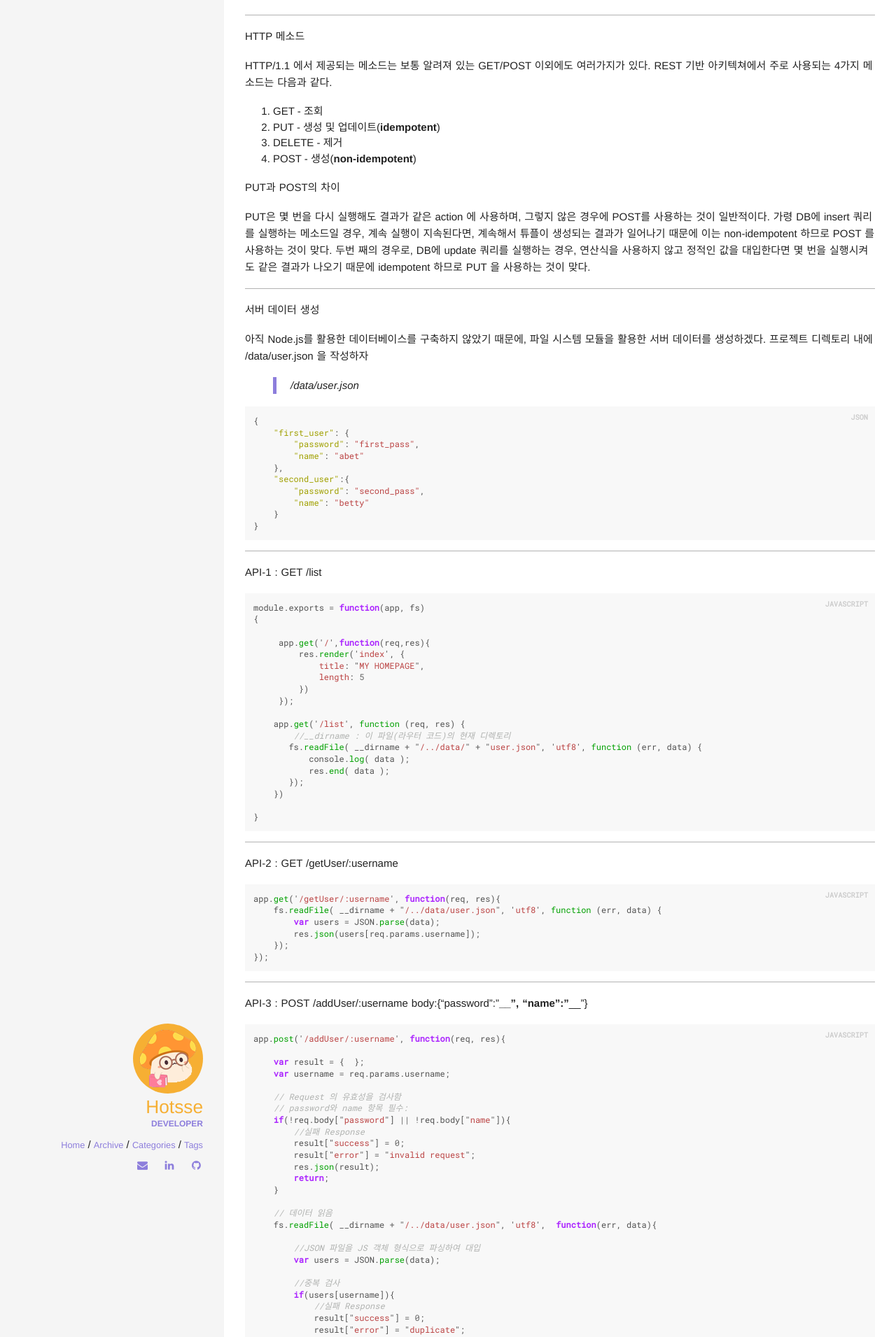
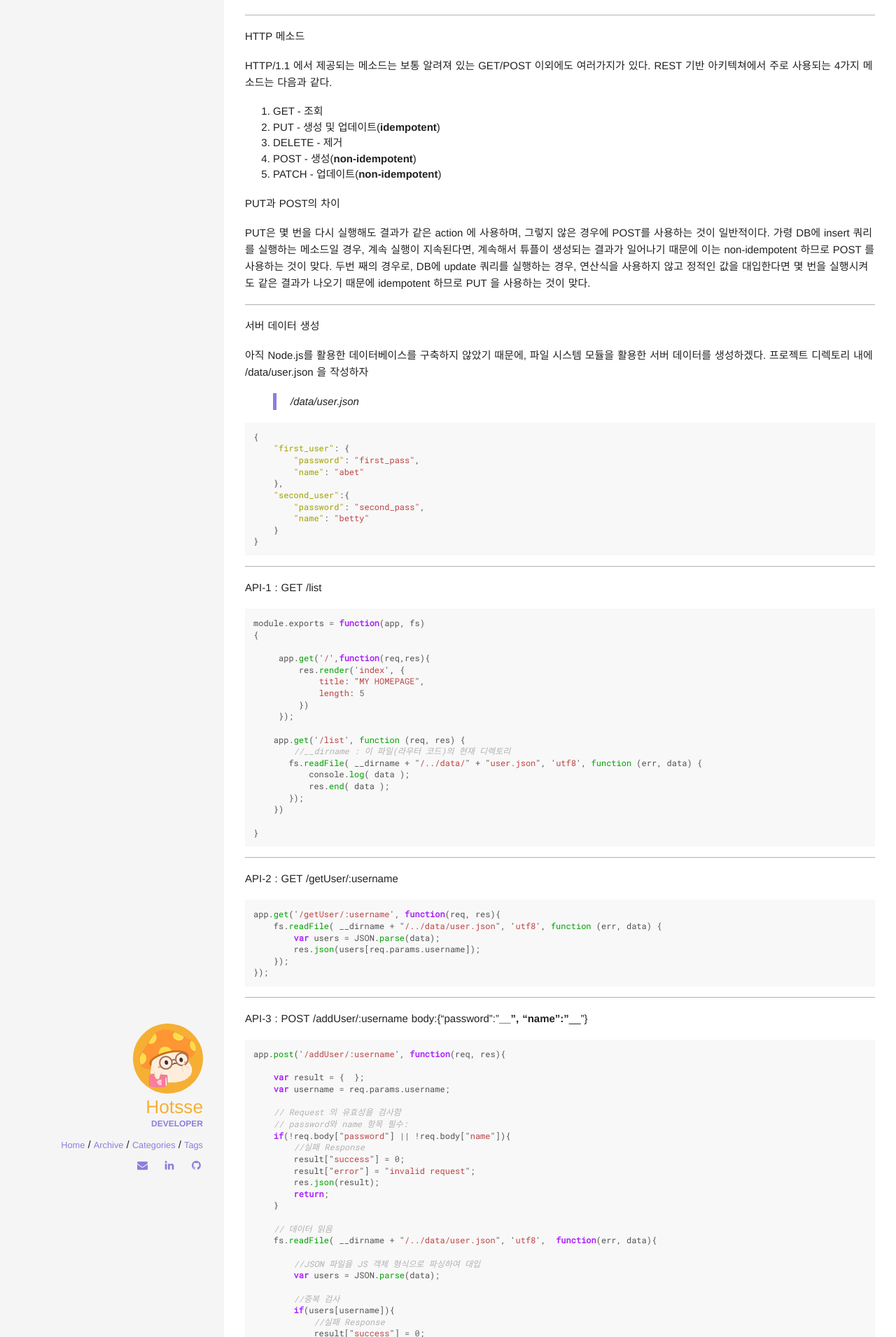
Before and after one commit to Hotsse/hotsse.github.io, a Jekyll site: the page built from _posts/2018-03-02-Node.js Express RESTful API.md, in a window 1280 px wide. Shown: the part 389-2300 px from the top of the page at 70% size. Built offline with Jekyll 4.4.1, drawn with Linux system fonts in a browser that asks for light colours; comment, search, counter and statistics services are not loaded.

Commit message:
Update 2018-03-02-Node.js Express RESTful API.md

````diff
--- a/_posts/2018-03-02-Node.js Express RESTful API.md
+++ b/_posts/2018-03-02-Node.js Express RESTful API.md
@@ -20,6 +20,7 @@
 2. PUT - 생성 및 업데이트(**idempotent**)
 3. DELETE - 제거
 4. POST - 생성(**non-idempotent**)
+5. PATCH - 업데이트(**non-idempotent**)
 
 PUT과 POST의 차이
 
@@ -35,7 +36,7 @@
 프로젝트 디렉토리 내에 /data/user.json 을 작성하자
 >/data/user.json
 
-{% highlight json %}
+``` json
 {
     "first_user": {
         "password": "first_pass",
@@ -46,13 +47,13 @@
         "name": "betty"
     }
 }
-{% endhighlight %}
+```
 
 ------------------
 
 API-1 : GET /list
 
-{% highlight javascript %}
+``` javascript
 module.exports = function(app, fs)
 {
 
@@ -72,27 +73,27 @@
     })
 
 }
-{% endhighlight %}
+```
 
 ----------------
 
 API-2 : GET /getUser/:username
 
-{% highlight javascript %}
+``` javascript
 app.get('/getUser/:username', function(req, res){
     fs.readFile( __dirname + "/../data/user.json", 'utf8', function (err, data) {
         var users = JSON.parse(data);
         res.json(users[req.params.username]);
     });
 });
-{% endhighlight %}
+```
 
 ---------------
 
 API-3 : POST /addUser/:username
 body:{"password":"____", "name":"____"}
 
-{% highlight javascript %}
+``` javascript
 app.post('/addUser/:username', function(req, res){
 
     var result = {  };
@@ -134,7 +135,7 @@
         });
     });
 });
-{% endhighlight %}
+```
 
 --------------
 
@@ -143,7 +144,7 @@
 
 위에서도 언급 했듯이, PUT 메소드는 idempotent한 결과를 보장해야 한다.
 
-{% highlight javascript %}
+``` javascript
 app.put('/updateUser/:username', function(req, res){
 
     var result = {  };
@@ -171,13 +172,13 @@
         })
     })
 });
-{% endhighlight %}
+```
 
 -----------------------
 
 API-5 : DELETE /deleteUser/:username
 
-{% highlight javascript %}
+``` javascript
 app.delete('/deleteUser/:username', function(req, res){
     var result = { };
     //LOAD DATA
@@ -205,4 +206,4 @@
     })
 
 });
-{% endhighlight %}
+```
````
